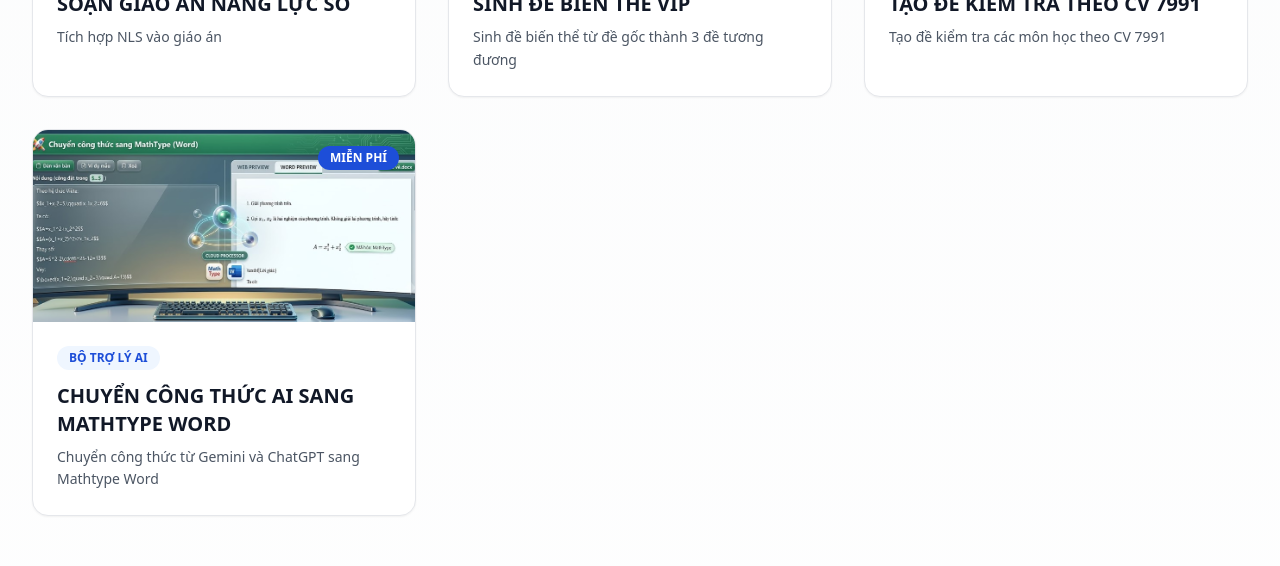
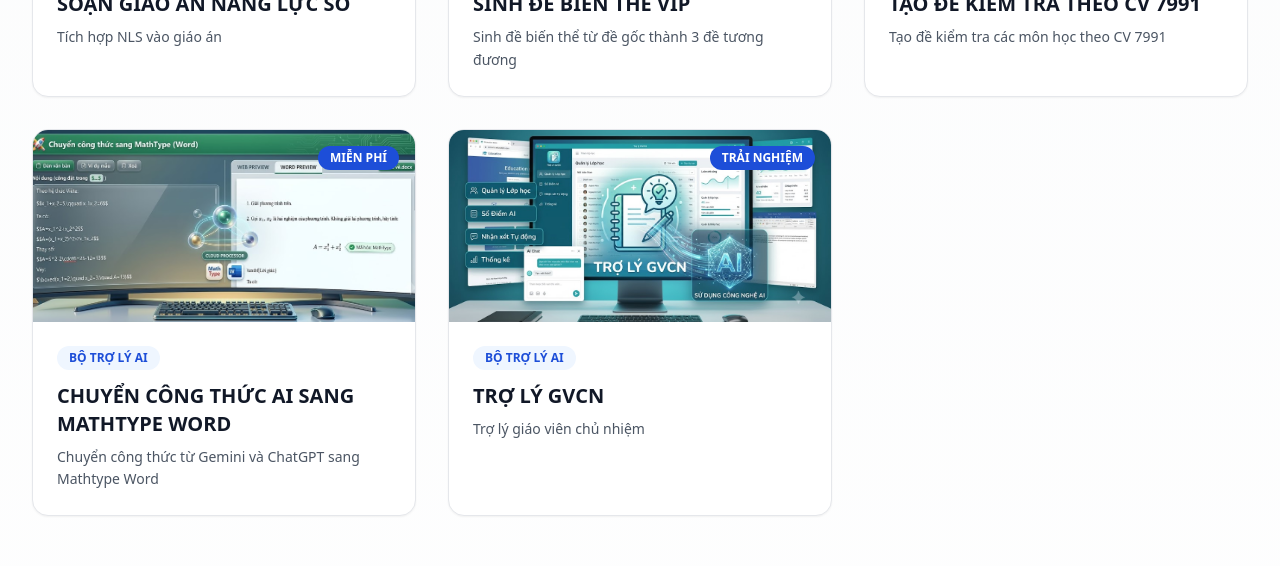
Before and after one commit to quangcaodongyen-sketch/GiaoVienAIToanNang2, a React (Vite) app: page / in a window 1280 px wide. Shown: the part 1420-1986 px from the top of the page. Built offline with nearby package versions, Linux system fonts and the light colour scheme; no server answers.

Commit message:
Add files via upload

```diff
--- a/src/data/apps.ts
+++ b/src/data/apps.ts
@@ -61,14 +61,14 @@
     "order": 1
   },
   {
-    "id": "game",
-    "title": "12 GAME GỌI TÊN HỌC SINH NGẪU NHIÊN",
-    "description": "Thay đổi cách gọi học sinh lên bảng với 12 phong cách vui nhộn",
-    "image": "/random.png",
-    "url": "https://randomhocsinh.vercel.app/",
-    "category": "GAME EDUCATION",
-    "badge": "MIỄN PHÍ",
-    "active": false,
+    "id": "trolyGVCN",
+    "title": "TRỢ LÝ GVCN",
+    "description": "Trợ lý giáo viên chủ nhiệm",
+    "image": "/trolygvnn.jpg",
+    "url": "https://tro-ly-gvcn.vercel.app/",
+    "category": "BỘ TRỢ LÝ AI",
+    "badge": "TRẢI NGHIỆM",
+    "active": true,
     "featured": false,
     "order": 1
   },
```
Also changed, not shown: public/trolygvnn.jpg (added).
